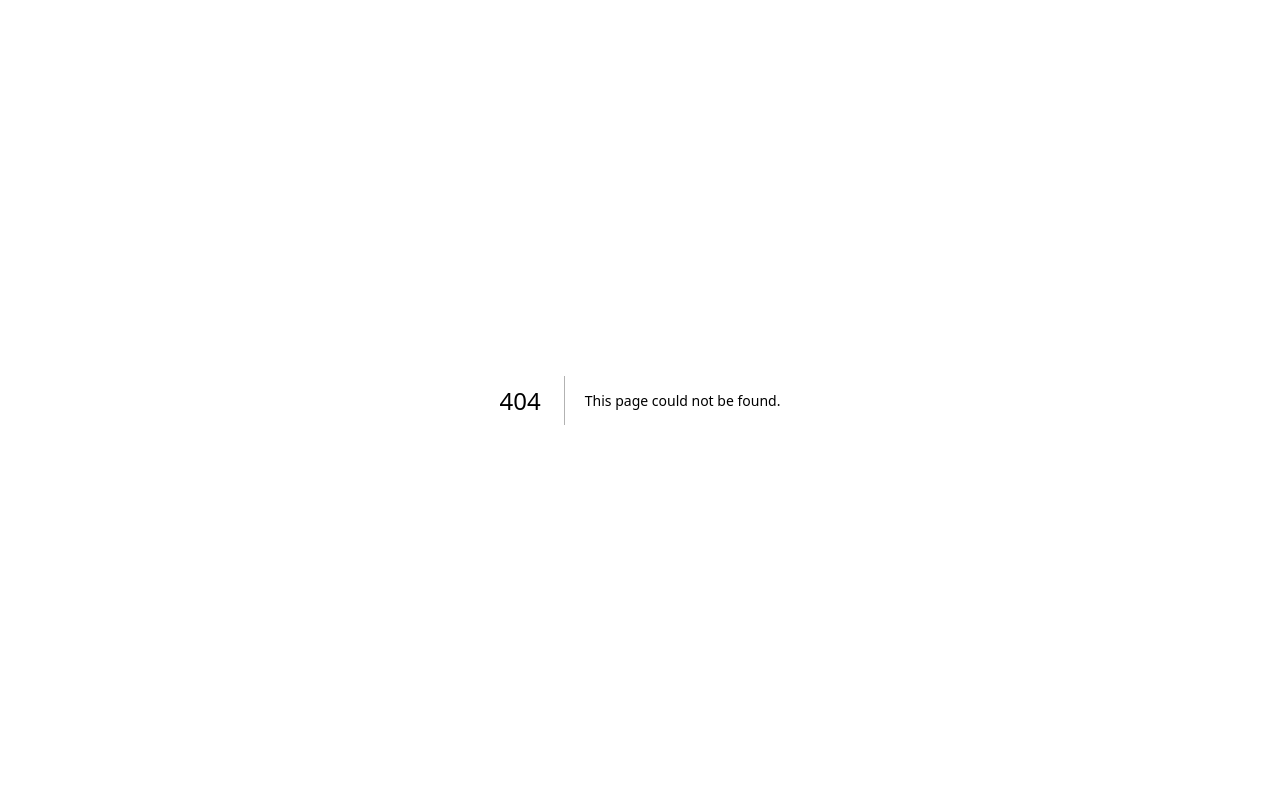
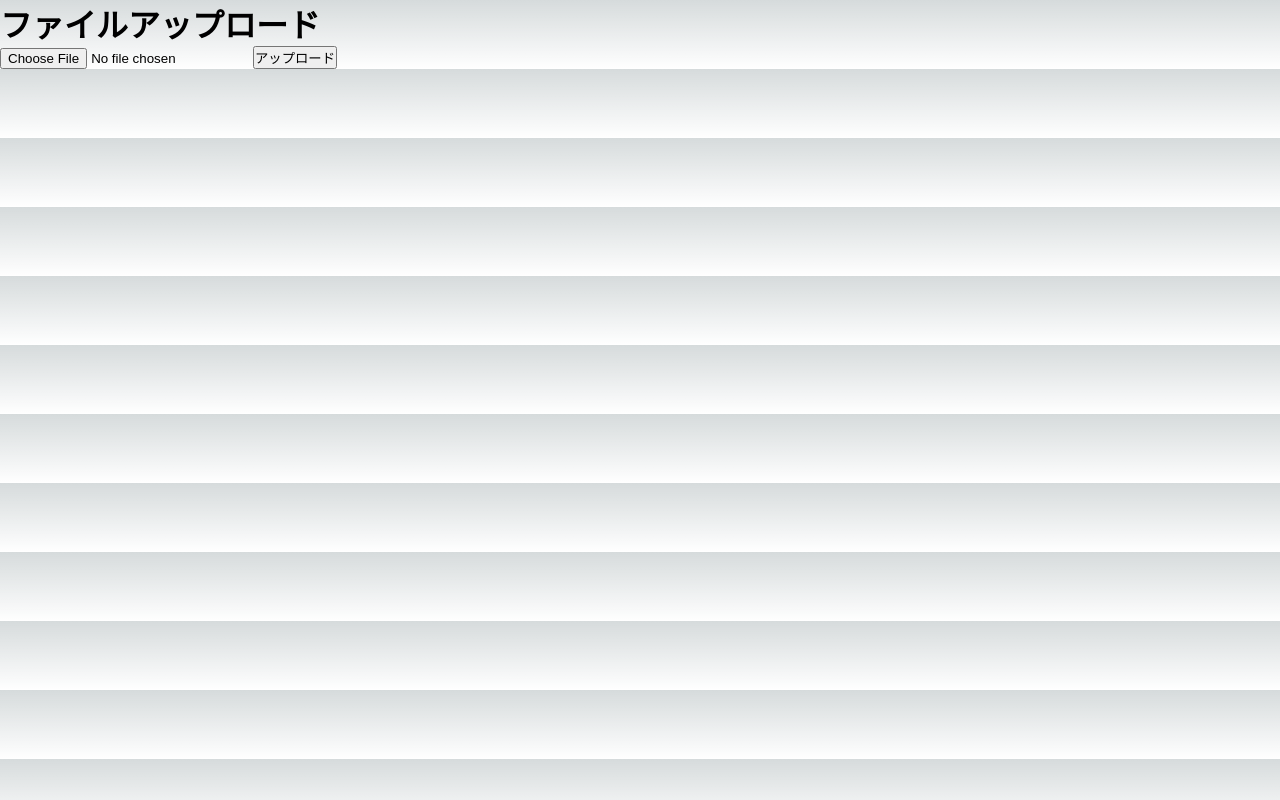
Before and after one commit to maeta187/NextJS-13, a Next.js app: page /file in a window 1280 px wide. Before the commit this address had no page. Built offline with nearby package versions, Linux system fonts and the light colour scheme.

Commit message:
✨ :fileページの実装

```diff
--- /dev/null
+++ b/src/app/file/page.tsx
@@ -0,0 +1,37 @@
+'use client'
+
+import { useState } from 'react'
+
+export default function Page() {
+  const [uploadFile, setUploadFile] = useState<File | null>(null)
+
+  const handleChange = (e: React.ChangeEvent<HTMLInputElement>) => {
+    const file = e.target.files?.[0]
+    if (!file) return
+    setUploadFile(file)
+  }
+
+  const handleSubmit = async (e: React.FormEvent<HTMLFormElement>) => {
+    e.preventDefault()
+    if (!uploadFile) return
+    const formData = new FormData()
+    formData.append('file', uploadFile)
+
+    const res = await fetch('http://localhost:3000/api/upload', {
+      method: 'POST',
+      body: formData
+    })
+    const message = await res.json()
+    console.log(message)
+  }
+
+  return (
+    <div>
+      <h1>ファイルアップロード</h1>
+      <form onSubmit={handleSubmit}>
+        <input name='fil' type='file' onChange={handleChange} />
+        <button type='submit'>アップロード</button>
+      </form>
+    </div>
+  )
+}
```
